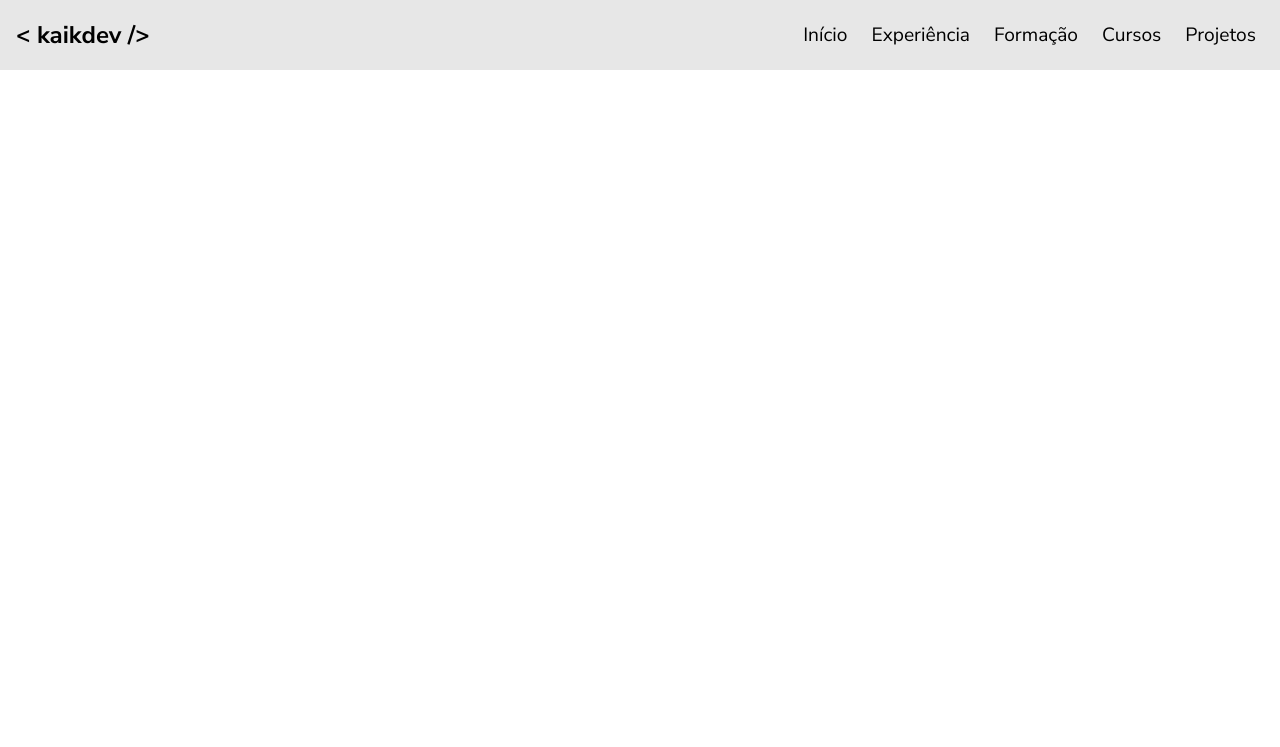
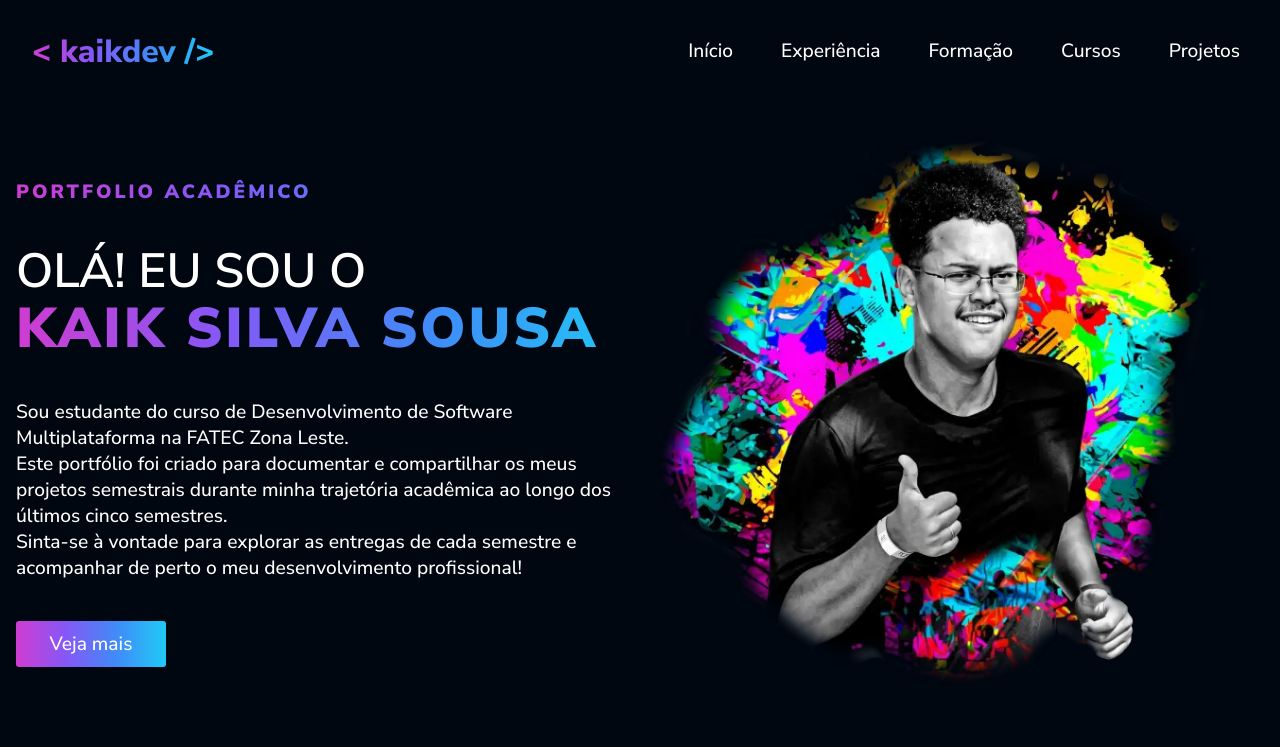
Before and after one commit to kaikdev/portfolio-fatec, a plain HTML site: page index.html in a window 1280 px wide. Drawn offline with Linux system fonts and the light colour scheme.

Commit message:
feat: estilos padrao do header e cores do projeto, secao main criada

```diff
--- a/css/style.css
+++ b/css/style.css
@@ -1,8 +1,31 @@
 * {
     font-family: "Nunito Sans", sans-serif;
+    font-weight: 500;
+    box-sizing: border-box;
 }
 body {
+    background-color: rgb(0 7 17);
+    color: #fff;
     font-size: 1.2rem;
+    overflow-x: hidden !important;
+}
+body,
+h1,
+h2,
+h3,
+h4,
+h5,
+h6,
+p,
+ul {
+    margin: 0;
+    padding: 0;
+}
+.content {
+    width: 100%;
+    max-width: 1400px;
+    margin: 0 auto;
+    padding: 1rem;
 }
 body,
 ul {
@@ -10,15 +33,11 @@ ul {
     padding: 0px;
 }
 a {
-    color: black;
     text-decoration: none;
 }
-a:hover {
-    background: rgba(0, 0, 0, 0.05);
-}
 #logo {
-    font-size: 1.5rem;
-    font-weight: bold;
+    font-size: 2rem;
+    font-weight: 800;
 }
 #header {
     box-sizing: border-box;
@@ -27,28 +46,117 @@ a:hover {
     display: flex;
     align-items: center;
     justify-content: space-between;
-    background: #e7e7e7;
+    background: transparent;
+    border-radius: 10px;
+    width: calc(100% - 2rem);
+    margin: 1rem auto;
+    position: sticky;
+    top: 10px;
+    left: 0;
+    transition: all 0.5s;
+}
+#header.fixed {
+    background: #250461;
+    box-shadow: 0px -5px 10px 3px rgba(111, 0, 255, 0.2);
 }
 #menu {
     display: flex;
     list-style: none;
-    gap: 0.5rem;
+    gap: 2rem;
 }
 #menu a {
     display: block;
     padding: 0.5rem;
+    color: #fff;
+    transition: .3s;
+}
+#menu a:hover {
+    background: linear-gradient(to right, #d03cd1, #8558f6, #408bf7, #1fcaf6);
+    -webkit-background-clip: text;
+    background-clip: text;
+    -webkit-text-fill-color: transparent;
+    color: transparent;
 }
 #btn-mobile {
     display: none;
 }
-@media (max-width: 700px) {
+.texto-gradiente {
+    background: linear-gradient(to right, #d03cd1, #8558f6, #408bf7, #1fcaf6);
+    -webkit-background-clip: text;
+    background-clip: text;
+    -webkit-text-fill-color: transparent;
+    color: transparent;
+}
+main .content {
+    display: flex;
+    align-items: center;
+    justify-content: space-between;
+}
+main .left {
+    display: flex;
+    flex-direction: column;
+    gap: 2.5rem;
+    width: 100%;
+    > span {
+        font-weight: 900;
+        letter-spacing: 3px;
+    }
+    h1 {
+        font-size: 3rem;
+        font-weight: 600;
+        text-transform: uppercase;
+        line-height: 1.1;
+        span {
+            display: block;
+            font-size: 3.5rem;
+            font-weight: 900;
+            letter-spacing: 3px;
+        }
+    }
+    a.cta {
+        display: flex;
+        align-items: center;
+        justify-content: center;
+        max-width: max-content;
+        min-width: 150px;
+        padding: 10px 1rem;
+        border-radius: 3px;
+        background: linear-gradient(to right, #d03cd1, #8558f6, #408bf7, #1fcaf6);
+        color: #fff;
+        transition: .3s;
+        &:hover {
+            color: #000;
+            box-shadow: 0px 0px 20px 5px rgba(111, 0, 255, 0.5);
+        }
+    }
+}
+main .area-img {
+    display: flex;
+    align-items: center;
+    justify-content: center;
+    width: 100%;
+    height: auto;
+    img {
+        max-width: 100%;
+        max-height: 100%;
+        object-fit: contain;
+    }
+}
+
+@media (max-width: 1100px) {
+    main .content {
+        flex-direction: column;
+    }
+}
+@media (max-width: 900px) {
     #menu {
         display: block;
         position: absolute;
         width: 100%;
-        top: 70px;
+        top: 72px;
         right: 0px;
-        background: #e7e7e7;
+        background: #250461;
+        border-radius: 10px;
         transition: 0.6s;
         z-index: 1000;
         height: 0px;
@@ -67,7 +175,7 @@ a:hover {
     }
     #btn-mobile {
         display: flex;
-        padding: 0.5rem 1rem;
+        padding: 0.5rem 0 0.5rem;
         font-size: 1rem;
         border: none;
         background: none;
@@ -75,6 +183,7 @@ a:hover {
         gap: 0.5rem;
     }
     #hamburger {
+        color: #fff;
         border-top: 2px solid;
         width: 20px;
     }
@@ -100,3 +209,14 @@ a:hover {
         top: -7px;
     }
 }
+@media (max-width: 700px) {
+    main .left {
+        gap: 1.5rem;
+    }
+    main .left h1 {
+        font-size: 1.5rem;
+        span {
+            font-size: 2.5rem;
+        }
+    }
+}
--- a/index.html
+++ b/index.html
@@ -12,8 +12,8 @@
     <link rel="stylesheet" href="css/style.css">
 </head>
 <body>
-    <header id="header">
-        <a id="logo" href="#">
+    <header id="header" class="content">
+        <a id="logo" href="#" class="texto-gradiente">
             &lt; kaikdev /&gt;
         </a>
 
@@ -47,6 +47,37 @@
         </nav>
     </header>
 
+    <main>
+        <div class="content">
+            <div class="left">
+                <span class="texto-gradiente color">
+                    PORTFOLIO ACADÊMICO
+                </span>
+
+                <h1>
+                    Olá! eu sou o
+                    <span class="texto-gradiente">KAIK SILVA SOUSA</span>
+                </h1>
+
+                <p class="descricao">
+                    Sou estudante do curso de Desenvolvimento de Software Multiplataforma na FATEC Zona Leste.
+                    <br>
+                    Este portfólio foi criado para documentar e compartilhar os meus projetos semestrais durante minha trajetória acadêmica ao longo dos últimos cinco semestres.
+                    <br>
+                    Sinta-se à vontade para explorar as entregas de cada semestre e acompanhar de perto o meu desenvolvimento profissional!
+                </p>
+
+                <a href="#" class="cta">
+                    Veja mais
+                </a>
+            </div>
+
+            <div class="area-img">
+                <img src="img/imagem-kaik.webp" alt="Imagem Kaik">
+            </div>
+        </div>
+    </main>
+
     <script src="js/script.js"></script>
 </body>
 </html>
--- a/js/script.js
+++ b/js/script.js
@@ -15,3 +15,13 @@ function toggleMenu(event) {
 
 btnMobile.addEventListener('click', toggleMenu);
 btnMobile.addEventListener('touchstart', toggleMenu);
+
+
+const menu = document.getElementById('header');
+window.addEventListener('scroll', () => {
+    if (window.scrollY > 10) {
+        menu.classList.add('fixed');
+    } else {
+        menu.classList.remove('fixed');
+    }
+});
```
Also changed, not shown: img/imagem-kaik.webp (added). Lines whose indentation alone changed are shown as unchanged.
